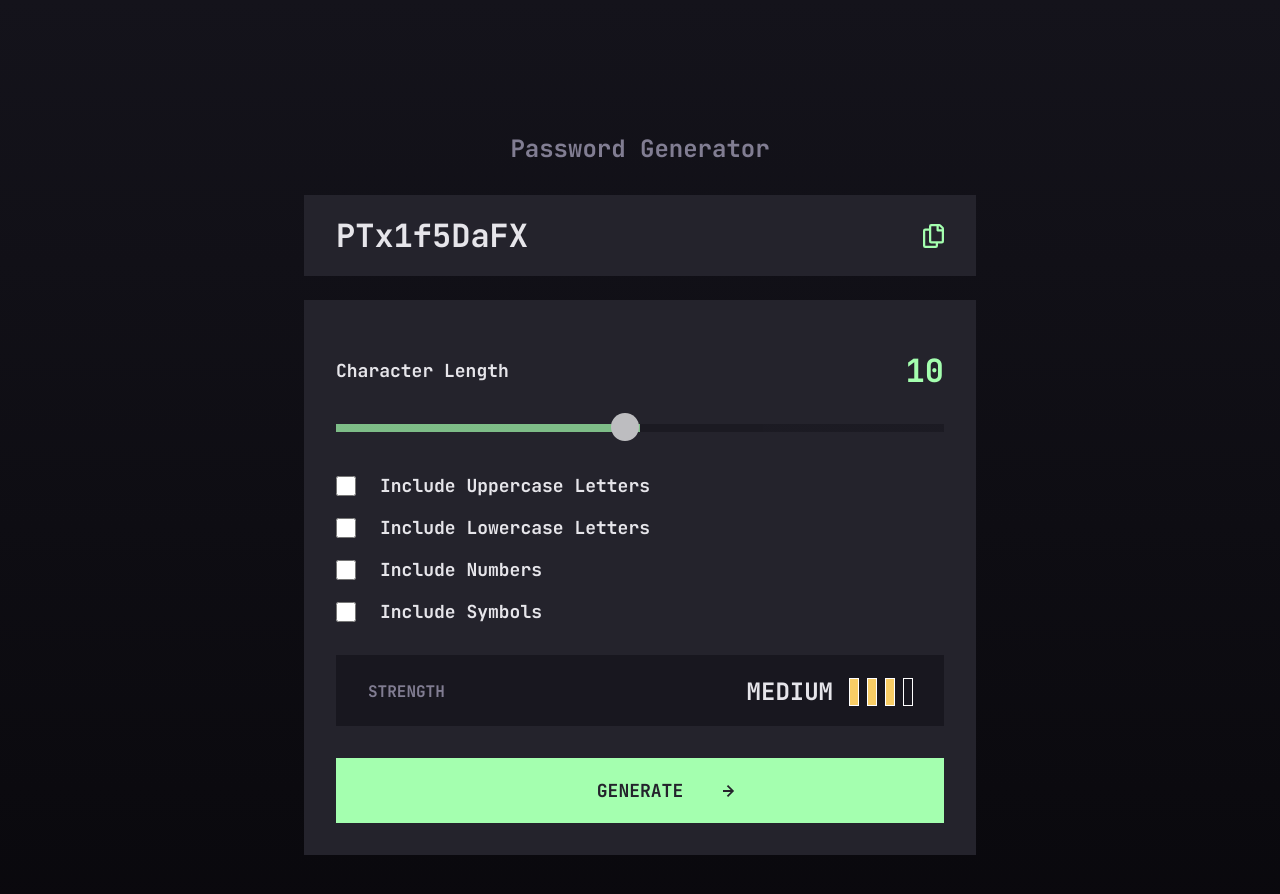
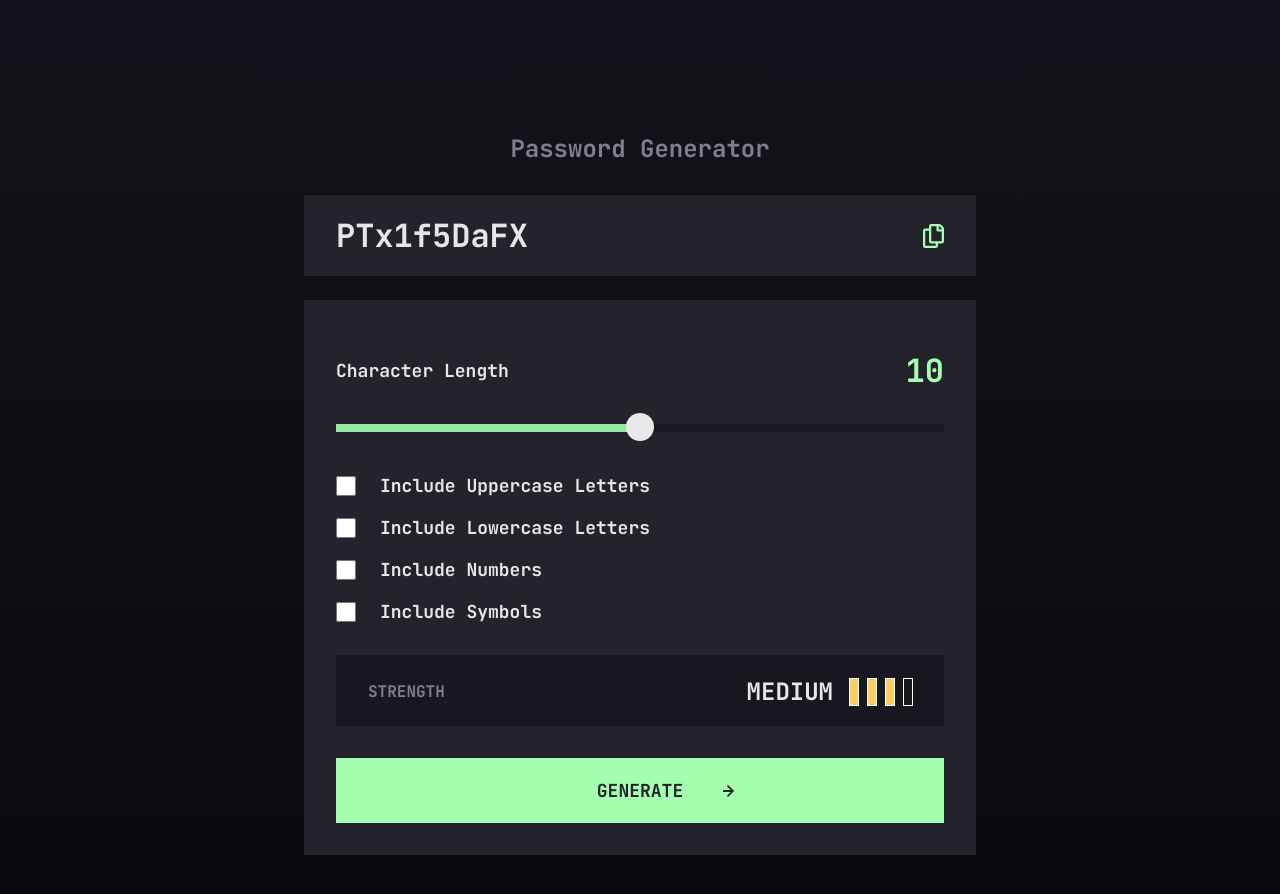
Before and after one commit to Baqari-Fruidze/password-generator, a plain HTML site: page index.html in a window 1280 px wide. Drawn offline with Linux system fonts and the light colour scheme.

Commit message:
opacity fixed

```diff
--- a/index.html
+++ b/index.html
@@ -37,7 +37,7 @@
           <p class="char-length">Character Length</p>
           <span class="ten">10</span>
         </div>
-        <input class="range" type="range" min="1" max="20" value="10" />
+        <input class="range" type="range" min="0" max="20" value="10" />
         <div class="checkboxes">
           <div class="check">
             <input id="upper" type="checkbox" class="input input-first" />
--- a/script.js
+++ b/script.js
@@ -20,7 +20,7 @@ const generate = document.querySelector(".btn");
 const slider = document.querySelector(".range");
 const span = document.querySelector(".ten");
 
-let value = 10;
+let value = 9;
 slider.addEventListener("change", () => {
   span.textContent = slider.value;
   value = slider.value;
--- a/style.css
+++ b/style.css
@@ -77,7 +77,7 @@ section {
   -webkit-appearance: none;
   height: 8px;
   outline: none;
-  opacity: 0.7;
+  opacity: 0.9;
   -webkit-transition: 0.2s;
   transition: opacity 0.2s;
   margin-bottom: 4.2rem;
```
